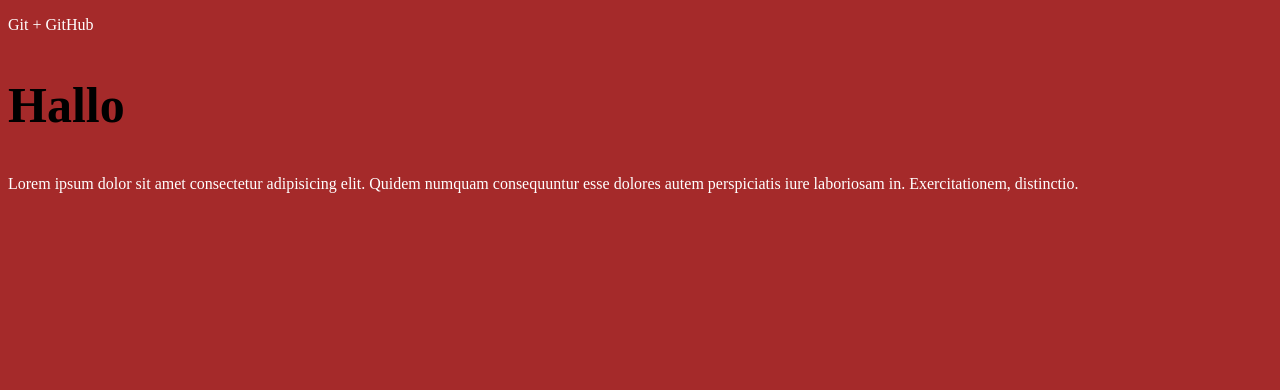
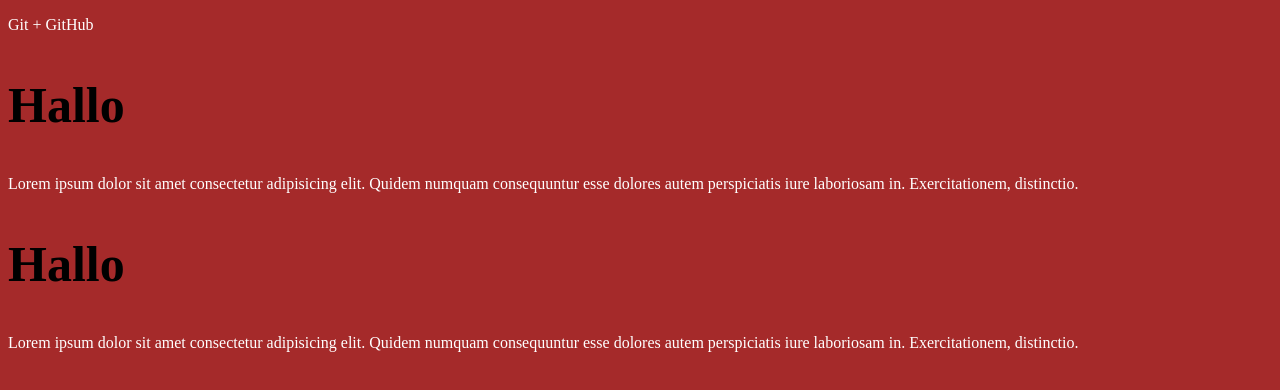
Before and after one commit to YbrNik/gittest, a plain HTML site: page index.html in a window 1280 px wide. Drawn offline with Linux system fonts and the light colour scheme.

Commit message:
Ветка about и работа в ней

```diff
--- a/index.html
+++ b/index.html
@@ -12,5 +12,7 @@
     <p>Git + GitHub</p>
     <h2>Hallo</h2>
     <p>Lorem ipsum dolor sit amet consectetur adipisicing elit. Quidem numquam consequuntur esse dolores autem perspiciatis iure laboriosam in. Exercitationem, distinctio.</p>
+    <h2>Hallo</h2>
+    <p>Lorem ipsum dolor sit amet consectetur adipisicing elit. Quidem numquam consequuntur esse dolores autem perspiciatis iure laboriosam in. Exercitationem, distinctio.</p>
 </body>
 </html>
```
